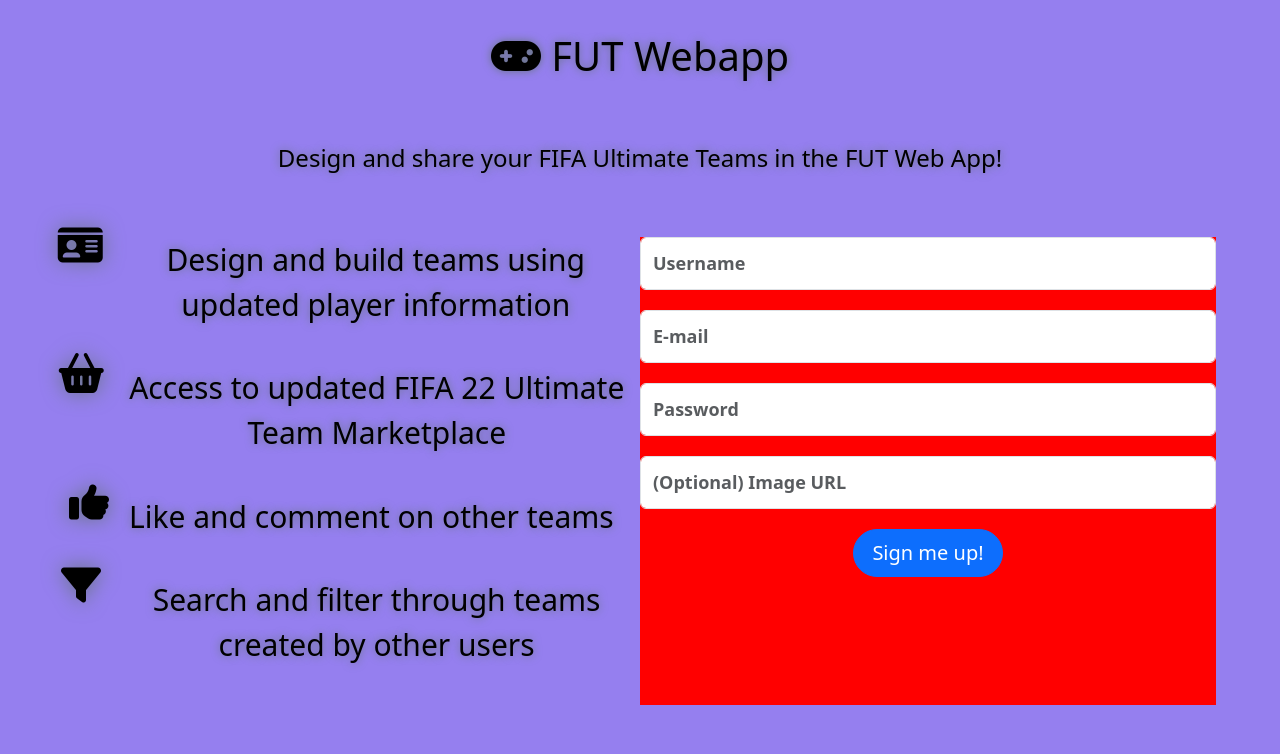
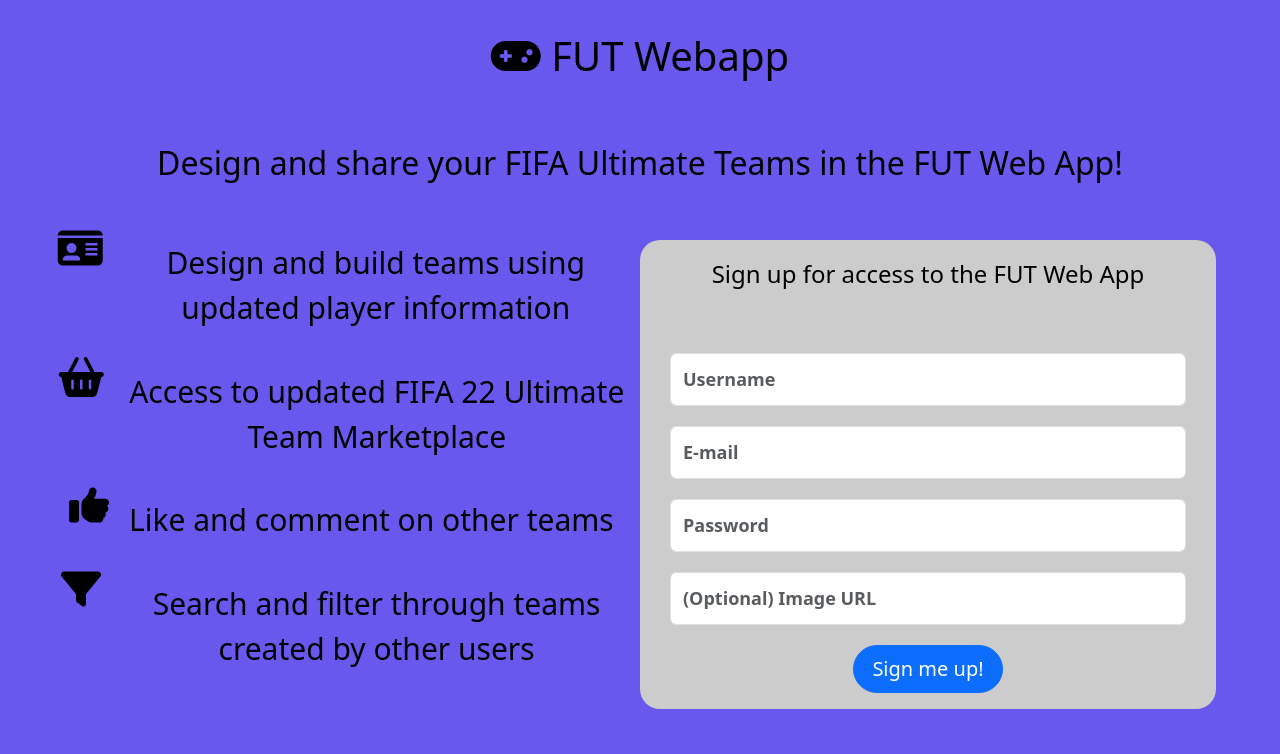
Before and after one commit to Fredeggs/FUT_webapp, a Flask app: page /signup in a window 1280 px wide. Shown: the part 46-800 px from the top of the page. Run offline with Flask 2, Linux system fonts and the light colour scheme; some libraries are stand-ins or nearby versions.

Commit message:
completed signup and login

```diff
--- a/app.py
+++ b/app.py
@@ -88,7 +88,7 @@
         return redirect("/")
 
     else:
-        return render_template("home-anon.html", form=form)
+        return render_template("users/signup.html", form=form)
 
 
 @app.route("/login", methods=["GET", "POST"])
--- a/static/stylesheets/style.css
+++ b/static/stylesheets/style.css
@@ -1,7 +1,7 @@
 /* ====================== General */
 
 body {
-    background-color: #957FEF;
+    background-color: #6958EE;
   }
 
   body.error-404 {
@@ -404,10 +404,9 @@
     background-size: cover;
     background-position: center center;
     color: black;
-    background-color: #957FEF;
+    background-color: #6958EE;
     text-align: center;
     padding: 1rem;
-    text-shadow: 0 0 8px #66757f;
   }
 
   .home-hero i{
@@ -429,15 +428,17 @@
     margin-bottom: 4rem;
   }
 
+  .home-hero #top{
+    margin-bottom: 50px;
+  }
+
   .home-hero-bot{
     display: flex;
     flex-wrap: wrap;
-    background-color: white;
-
   }
 
   .info-block{
-    background-color: #957FEF;
+    background-color: #6958EE;
     color: black;
     width: 45vw;
 
@@ -469,20 +470,20 @@
     margin-right: 15px;
   }
 
-  #user_form {
-    background-color: red;
-    width: 45vw;
+  .form-block{
+    border-radius: 20px;
+    background-color: #ccc;
   }
 
-  /* .home-hero:before {
-    content: "";
-    position: absolute;
-    top: 0;
-    left: 0;
-    right: 0;
-    bottom: 0;
-    background: #957FEF;
-  } */
+  .form-block h4{
+    margin-top: 20px;
+  }
+
+  .form-block form {
+    width: 45vw;
+    border-radius: 50px;
+    padding: 0 30px 0 30px;
+  }
 
   /* ============================== Signed in Home */
 
--- a/templates/home-anon.html
+++ b/templates/home-anon.html
@@ -1,12 +1,12 @@
 {% extends 'base.html' %}
 {% block content %}
 <div class="home-hero">
-  <div>
+  <div id="top">
     <h1>
       <i class="fa fas fa-gamepad"></i>
       <span>FUT Webapp</span>
     </h1>
-    <h4>Design and share your FIFA Ultimate Teams in the FUT Web App!</h4>
+    <h2>Design and share your FIFA Ultimate Teams in the FUT Web App!</h2>
   </div>
   <div class="home-hero-bot">
     <div class="info-block">
@@ -25,6 +25,8 @@
         </li>
       </ul>
     </div>
+    <div class="form-block">
+      <h4>Sign up for access to the FUT Web App</h4>
       <form method="POST" id="user_form">
         {{ form.hidden_tag() }}
 
@@ -39,4 +41,5 @@
       </form>
     </div>
   </div>
+</div>
 {% endblock %}
--- a/templates/users/signup.html
+++ b/templates/users/signup.html
@@ -1,12 +1,32 @@
 {% extends 'base.html' %}
-
-{% block body_class %}onboarding{% endblock %}
-
 {% block content %}
-
-  <div class="row justify-content-md-center">
-  <div class="col-md-7 col-lg-5">
-    <h2 class="join-message">Join Warbler today.</h2>
+<div class="home-hero">
+  <div id="top">
+    <h1>
+      <i class="fa fas fa-gamepad"></i>
+      <span>FUT Webapp</span>
+    </h1>
+    <h2>Design and share your FIFA Ultimate Teams in the FUT Web App!</h2>
+  </div>
+  <div class="home-hero-bot">
+    <div class="info-block">
+      <ul>
+        <li>
+          <i class="fa-solid fa-id-card"></i><span>Design and build teams using updated player information</span>
+        </li>
+        <li>
+          <i class="fa-solid fa-basket-shopping"></i><span>Access to updated FIFA 22 Ultimate Team Marketplace</span>
+        </li>
+        <li>
+          <i class="fa-solid fa-thumbs-up"></i><span>Like and comment on other teams</span>
+        </li>
+        <li>
+          <i class="fa-solid fa-filter"></i><span>Search and filter through teams created by other users</span>
+        </li>
+      </ul>
+    </div>
+    <div class="form-block">
+      <h4>Sign up for access to the FUT Web App</h4>
       <form method="POST" id="user_form">
         {{ form.hidden_tag() }}
 
@@ -21,5 +41,5 @@
       </form>
     </div>
   </div>
-
+</div>
 {% endblock %}
```
Lines whose indentation alone changed are shown as unchanged.
